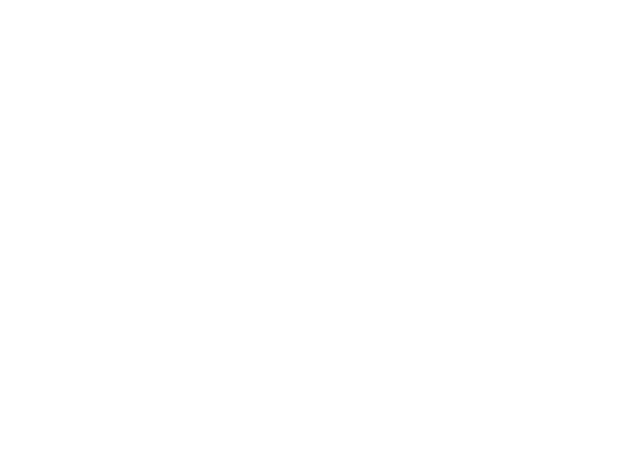
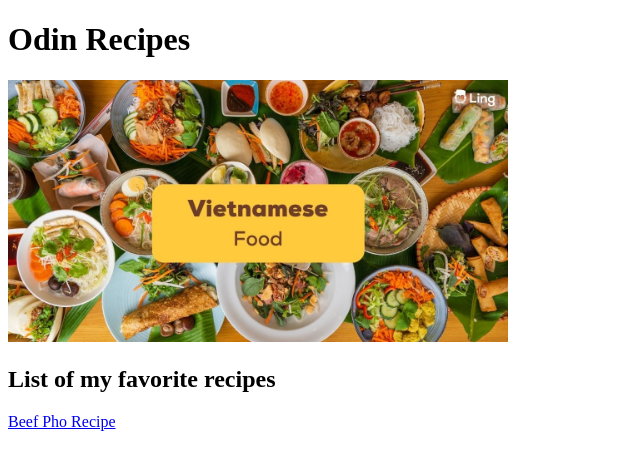
Before and after one commit to kaisano46/odin-recipes, a plain HTML site: page index.html in a window 1280 px wide. Shown: the whole page, without its empty margins (0-640 px from the left). Drawn offline with Linux system fonts and the light colour scheme.

Commit message:
add image file and recipe page

```diff
--- a/index.html
+++ b/index.html
@@ -6,6 +6,9 @@
     <title>Odin Recipes</title>
 </head>
 <body>
-
+    <h1>Odin Recipes</h1>
+    <img src="images/Vietnamese-Food.jpeg" alt="Vietnamese Food Recipes" width="500"><br>
+    <h2>List of my favorite recipes</h2>
+    <a href="recipes/Beef-Pho.html">Beef Pho Recipe</a>
 </body>
 </html>
```
Also changed, not shown: recipes/Beef-Pho.html (added, +13 -0 lines), images/Beef-Pho.webp (added), images/Vietnamese-Food.jpeg (added).
